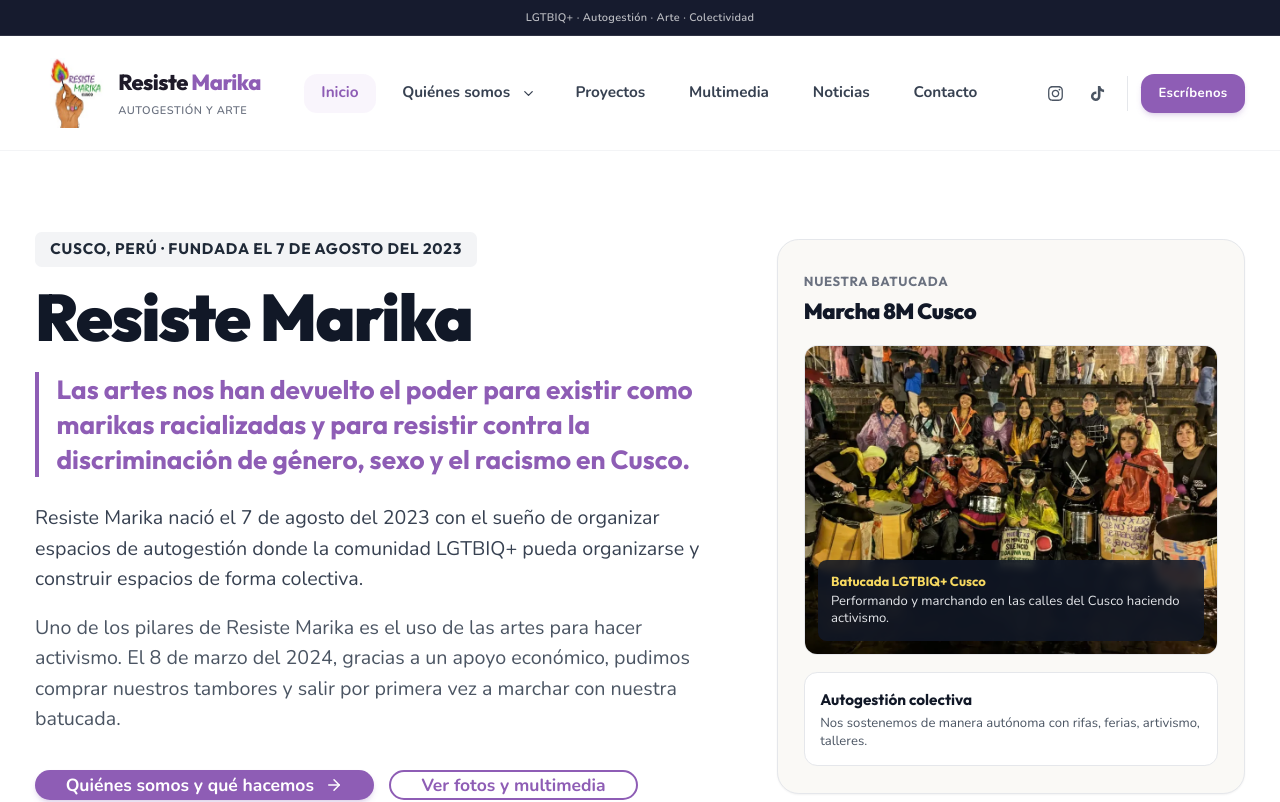
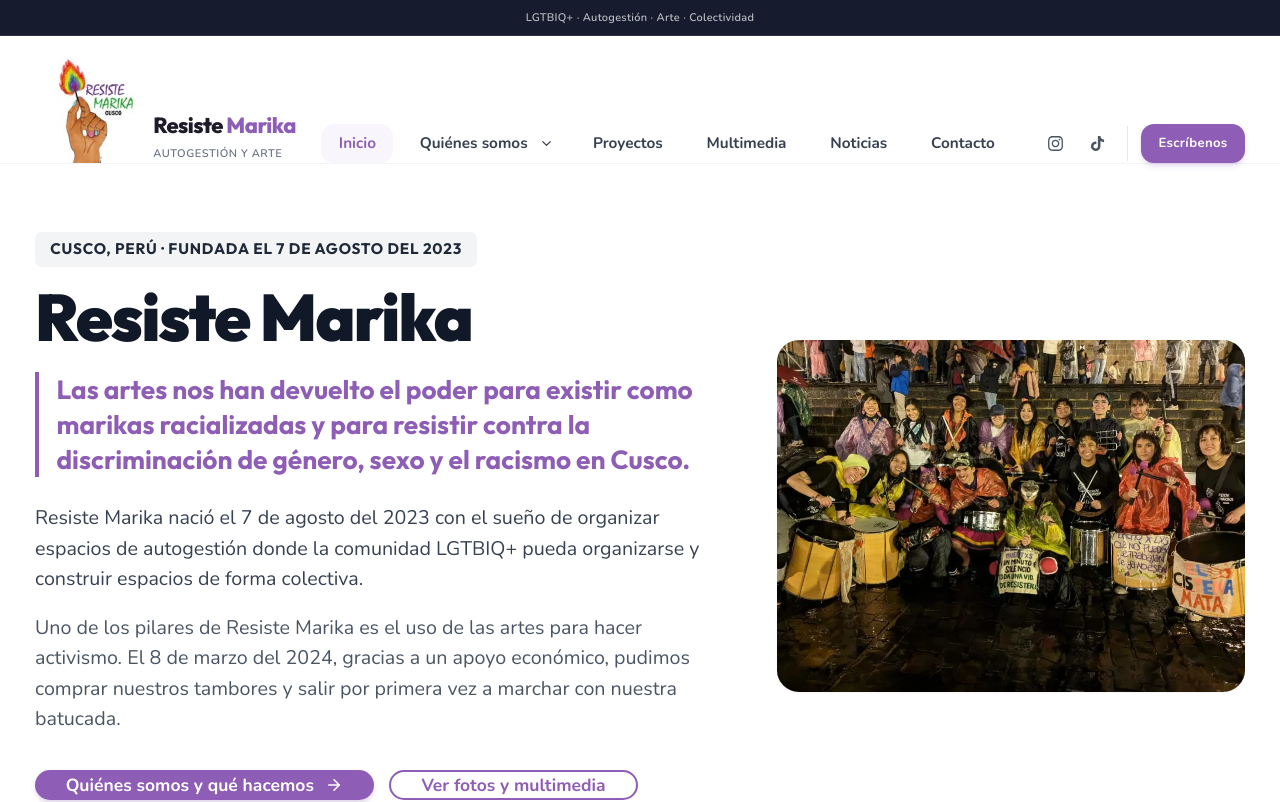
Before and after one commit to ElizabethVeronica/ResisteMarika.org, a React (Vite) app: page / in a window 1280 px wide. Shown: the top 802 px of the page. Built offline with nearby package versions, Linux system fonts and the light colour scheme.

Commit message:
Simplificar portada y ajustar encabezado

```diff
--- a/src/components/layout/Navbar.tsx
+++ b/src/components/layout/Navbar.tsx
@@ -46,23 +46,23 @@ export default function Navbar() {
         className={cn(
           'relative transition-all duration-200',
           scrolled
-            ? 'bg-white/95 backdrop-blur-md shadow-sm border-b border-gray-200/80 py-3'
-            : 'bg-white/90 backdrop-blur-sm py-4 sm:py-5 border-b border-gray-100'
+            ? 'bg-white/95 backdrop-blur-md shadow-sm border-b border-gray-200/80 pt-3'
+            : 'bg-white/90 backdrop-blur-sm pt-4 sm:pt-5 border-b border-gray-100'
         )}
       >
-        <Container className="flex items-center justify-between">
+        <Container className="flex items-end justify-between">
           {/* Logo institucional de Resiste Marika */}
           <Link
             to="/"
-            className="flex items-center gap-3 group"
+            className="flex items-end gap-3 group"
             onClick={() => setMobileOpen(false)}
           >
             {/* Logo oficial de Resiste Marika */}
-            <div className="relative h-14 w-14 sm:h-16 sm:w-16 overflow-hidden transition-transform group-hover:scale-105">
+            <div className="relative h-20 w-20 sm:h-24 sm:w-24 shrink-0 overflow-hidden transition-transform group-hover:scale-105 origin-bottom">
               <img
                 src="/images/logo.jpg"
                 alt="Logo de Resiste Marika"
-                className="w-full h-full object-cover"
+                className="w-full h-full object-contain object-bottom"
               />
             </div>
 
--- a/src/pages/Home.tsx
+++ b/src/pages/Home.tsx
@@ -1,11 +1,10 @@
-import { Link } from 'react-router-dom'
 import { ArrowRight, ShieldCheck, Heart, FileText, Eye, Sparkles, Users, Network, Calendar } from 'lucide-react'
 import Container from '@/components/ui/Container'
 import Button from '@/components/ui/Button'
 import Reveal from '@/components/ui/Reveal'
 import { PROGRAMAS } from '@/config/programas'
 import { NOTICIAS } from '@/config/noticias'
-import { HISTORIA_RESUMEN, OBJETIVOS_ESTRATEGICOS, FORMAS_AUTOGESTION, DISCIPLINAS } from '@/config/nosotros'
+import { HISTORIA_RESUMEN, OBJETIVOS_ESTRATEGICOS, FORMAS_AUTOGESTION } from '@/config/nosotros'
 import EngagementPaths from '@/components/sections/EngagementPaths'
 
 const ICON_MAP: Record<string, React.ElementType> = {
@@ -62,42 +61,14 @@ export default function Home() {
               </div>
             </div>
 
-            {/* Columna Lateral: Tarjeta con Fotografía Real */}
+            {/* Fotografía de la marcha */}
             <div className="lg:col-span-5">
-              <div className="bg-[#FAF9F6] border border-gray-200 rounded-2xl p-5 sm:p-6 shadow-sm space-y-4">
-                <div>
-                  <span className="text-xs font-bold uppercase tracking-wider text-gray-500 font-display">
-                    Nuestra Batucada
-                  </span>
-                  <h2 className="font-display font-black text-xl text-gray-900 mt-0.5">
-                    Marcha 8M Cusco
-                  </h2>
-                </div>
-
-                <div className="aspect-[4/3] rounded-xl overflow-hidden bg-gray-200 border border-gray-200 relative group">
-                  <img
-                    src="/images/marcha 8M 2025.png"
-                    alt="Marcha de Resiste Marika Cusco con tambores"
-                    className="w-full h-full object-cover group-hover:scale-102 transition-transform duration-300"
-                  />
-                  <div className="absolute bottom-3 left-3 right-3 bg-gray-900/85 backdrop-blur-sm text-white p-3 rounded-lg text-xs font-sans">
-                    <p className="font-bold font-display text-brand-yellowWarm">
-                      Batucada LGTBIQ+ Cusco
-                    </p>
-                    <p className="text-xs text-gray-200 mt-0.5">
-                      Performando y marchando en las calles del Cusco haciendo activismo.
-                    </p>
-                  </div>
-                </div>
-
-                <div className="p-3.5 rounded-xl bg-white border border-gray-200 text-xs sm:text-sm text-gray-700 font-sans space-y-1">
-                  <p className="font-bold text-gray-900 font-display">
-                    Autogestión colectiva
-                  </p>
-                  <p className="text-gray-600 text-xs">
-                    Nos sostenemos de manera autónoma con rifas, ferias, artivismo, talleres.
-                  </p>
-                </div>
+              <div className="aspect-[4/3] rounded-2xl overflow-hidden bg-gray-200 shadow-sm group">
+                <img
+                  src="/images/marcha 8M 2025.png"
+                  alt="Marcha de Resiste Marika Cusco con tambores"
+                  className="w-full h-full object-cover group-hover:scale-102 transition-transform duration-300"
+                />
               </div>
             </div>
           </div>
@@ -192,23 +163,6 @@ export default function Home() {
                 />
               </div>
 
-              <div className="grid grid-cols-1 sm:grid-cols-2 gap-3.5">
-                {DISCIPLINAS.map((d) => (
-                  <div
-                    key={d.nombre}
-                    className="p-4 rounded-xl bg-[#FAF9F6] border border-gray-200 flex flex-col justify-between"
-                  >
-                    <div>
-                      <h3 className="font-display font-bold text-sm text-gray-900 mb-1">
-                        {d.nombre}
-                      </h3>
-                      <p className="text-xs text-gray-600 font-sans leading-relaxed">
-                        {d.descripcion}
-                      </p>
-                    </div>
-                  </div>
-                ))}
-              </div>
             </div>
           </div>
         </Container>
@@ -279,9 +233,6 @@ export default function Home() {
                   Nuestras Ferias y Proyectos
                 </h2>
               </div>
-              <Button href="/proyectos" variant="outline" size="sm" icon={<ArrowRight size={14} />}>
-                Ver todos los proyectos
-              </Button>
             </div>
           </Reveal>
 
@@ -308,17 +259,14 @@ export default function Home() {
                   <p className="text-xs sm:text-sm text-gray-600 leading-relaxed font-sans flex-1 line-clamp-3">
                     {prog.descripcion}
                   </p>
-                  <div className="pt-4 mt-4 border-t border-gray-200">
-                    <Link
-                      to="/proyectos"
-                      className="text-xs sm:text-sm font-bold text-brand-purple hover:underline inline-flex items-center gap-1"
-                    >
-                      Más información <ArrowRight size={14} />
-                    </Link>
-                  </div>
                 </div>
               </div>
             ))}
+          </div>
+          <div className="mt-10 flex justify-center">
+            <Button href="/proyectos" variant="primary" size="lg" icon={<ArrowRight size={18} />}>
+              Ver todos los proyectos
+            </Button>
           </div>
         </Container>
       </section>
```
